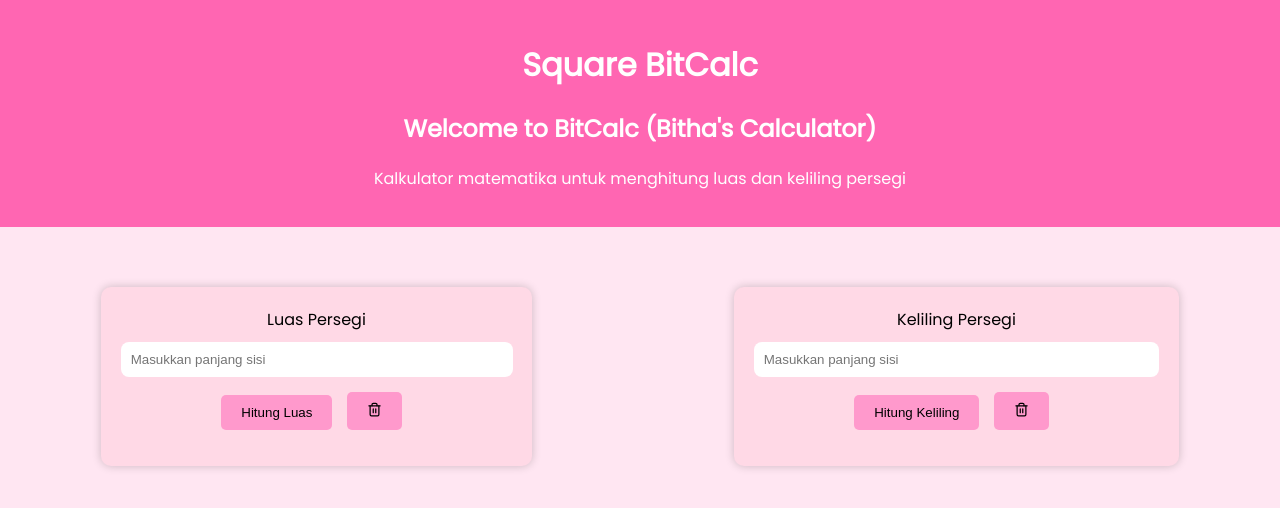
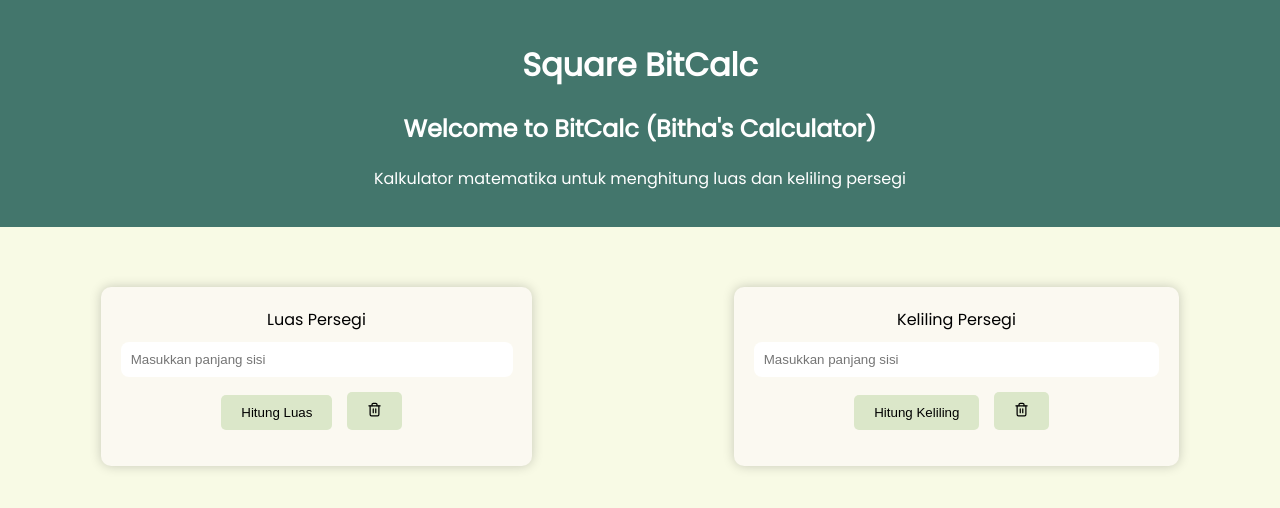
Before and after one commit to revou-fundamental-course/8-jan-24-nabilaatab, a plain HTML site: page index.html in a window 1280 px wide. Drawn offline with Linux system fonts and the light colour scheme.

Commit message:
color-modified

```diff
--- a/css/styles.css
+++ b/css/styles.css
@@ -1,12 +1,14 @@
 body {
-    background-color: #ffe6f2;
+    /* background-color: #ffe6f2; */
+    background-color: #F8FAE5;
     font-family: 'Poppins', sans-serif;
     margin: 0;
     padding: 0;
 }
 
 header {
-    background-color: #ff66b2;
+    /* background-color: #ff66b2; pink */
+    background-color: #43766C;
     color: white;
     padding: 20px;
     text-align: center;
@@ -33,10 +35,13 @@ main {
 
 .main-container-area,
 .main-container-circum {
-    background-color: #ffd9e6;
+    /* background-color: #ffd9e6; */
+    /* background-color: #FAEED1; cream */
+    background-color: #FBF9F1;
+    color: black;
     padding: 20px;
     border-radius: 10px;
-    box-shadow: 0 0 10px rgba(0, 0, 0, 0.2);
+    box-shadow: 0 0 12px rgba(0, 0, 0, 0.2);
     text-align: center;
 }
 
@@ -55,9 +60,12 @@ input {
 }
 
 button {
+    /* color: black; */
     color: black;
     font-weight: 500;
-    background-color: #ff99cc;
+    /* background-color: #ff99cc; */
+    /* background-color: #DED0B6; brown */
+    background-color: #DBE7C9;
     border: none;
     border-radius: 5px;
     padding: 10px 20px;
@@ -73,7 +81,8 @@ button img {
 }
 
 button:hover {
-    background-color: #fb6f92;
+    background-color: #43766C;
+    color: white;
 }
 
 button:active {
@@ -98,6 +107,7 @@ button:last-child {
     .main-container-area {
         width: 100%; /* Set width to 100% for full width on mobile */
         margin-bottom: 15px; /* Add some margin between the two sections */
+
     }
 
     .main-container-area,
@@ -106,7 +116,7 @@ button:last-child {
     }
 
     header {
-        margin-bottom: 50px;
+        margin-bottom: 100px;
         width: 100%;
     }
 }
```
